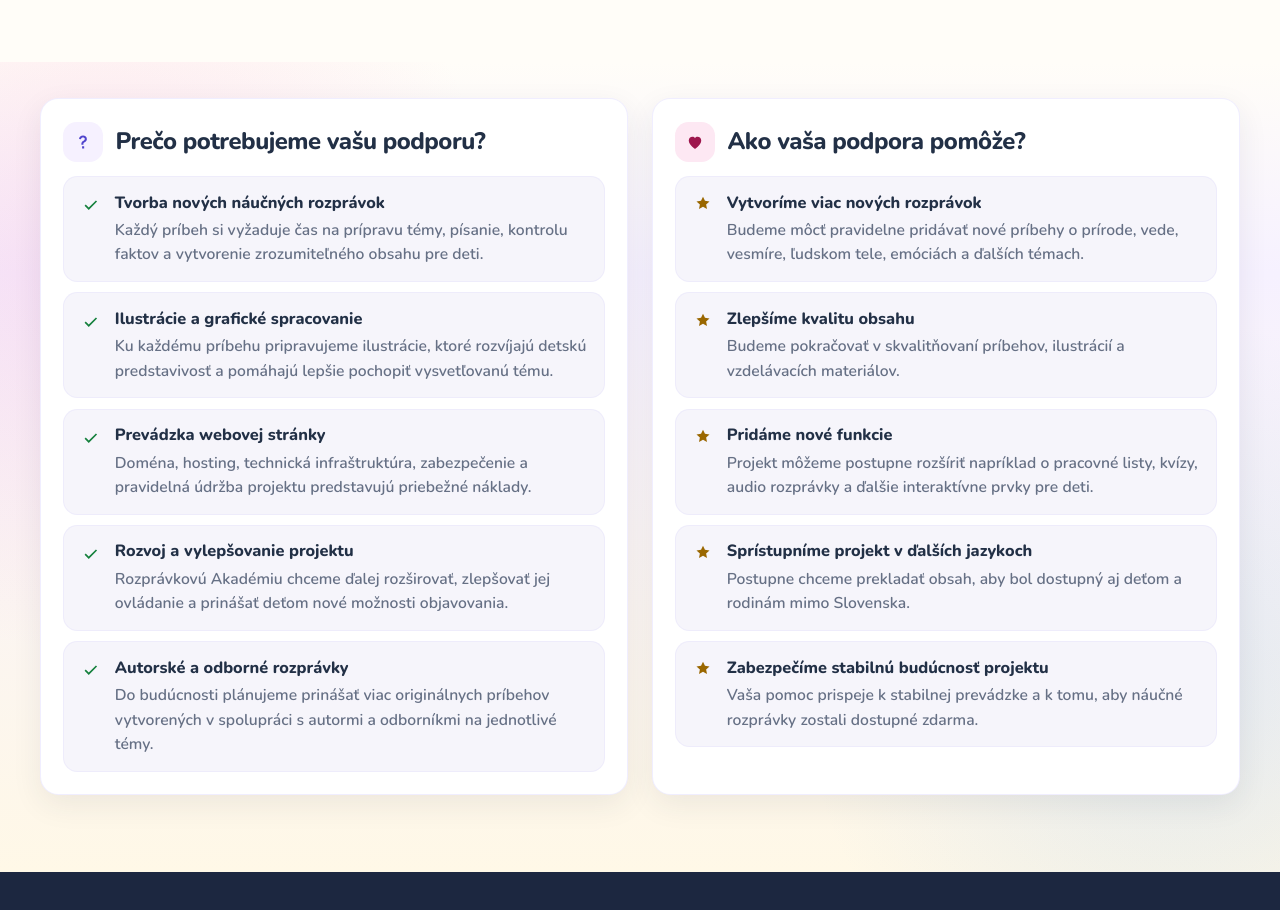
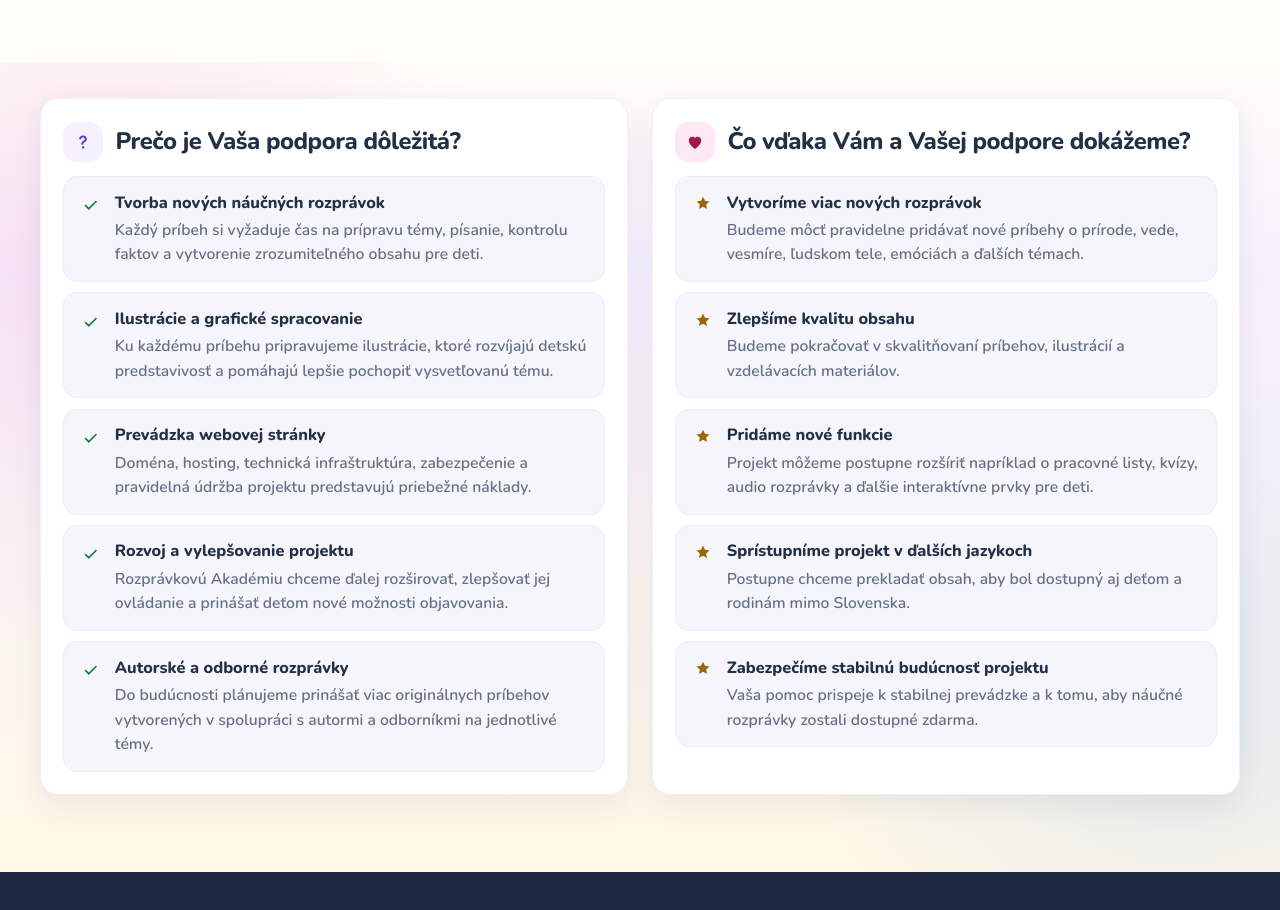
Before and after one commit to MartinStiglinc/rozpravkova-akademia, a plain HTML site: page support.html in a window 1280 px wide. Shown: the part 1080-1990 px from the top of the page. Drawn offline with nearby package versions, Linux system fonts and the light colour scheme.

Commit message:
Update support section headings for clarity

```diff
--- a/support.html
+++ b/support.html
@@ -170,7 +170,7 @@
                       <path fill="currentColor" d="M12.05 4.2c-2.7 0-4.65 1.6-4.8 4.05l2.35.4c.12-1.2 1.05-1.95 2.4-1.95 1.3 0 2.15.68 2.15 1.7 0 .8-.45 1.25-1.55 1.95-.22.14-.42.28-.6.42-1.3.95-1.95 1.9-1.95 3.45V15.2h2.45v-.78c0-.8.28-1.25 1.3-2 .18-.12.4-.28.62-.45 1.42-.98 2.22-2 2.22-3.65 0-2.45-1.95-4.12-4.59-4.12ZM10.9 17.15h2.5v2.55h-2.5v-2.55Z"></path>
                     </svg>
                   </span>
-                  <span class="support-reasons-heading-text">Prečo potrebujeme vašu podporu?</span>
+                  <span class="support-reasons-heading-text">Prečo je Vaša podpora dôležitá?</span>
                 </h2>
                 <ul class="support-reasons-list">
                   <li class="support-reasons-item">
@@ -238,7 +238,7 @@
                       <path fill="currentColor" d="M12 20.2c-.28 0-.55-.1-.76-.3-3.55-3.2-6.74-6.05-6.74-9.45C4.5 7.7 6.45 5.8 8.95 5.8c1.28 0 2.48.58 3.05 1.55.57-.97 1.77-1.55 3.05-1.55 2.5 0 4.45 1.9 4.45 4.65 0 3.4-3.19 6.25-6.74 9.45-.21.2-.48.3-.76.3Z"></path>
                     </svg>
                   </span>
-                  <span class="support-reasons-heading-text">Ako vaša podpora pomôže?</span>
+                  <span class="support-reasons-heading-text">Čo vďaka Vám a Vašej podpore dokážeme?</span>
                 </h2>
                 <ul class="support-reasons-list">
                   <li class="support-reasons-item">
```
